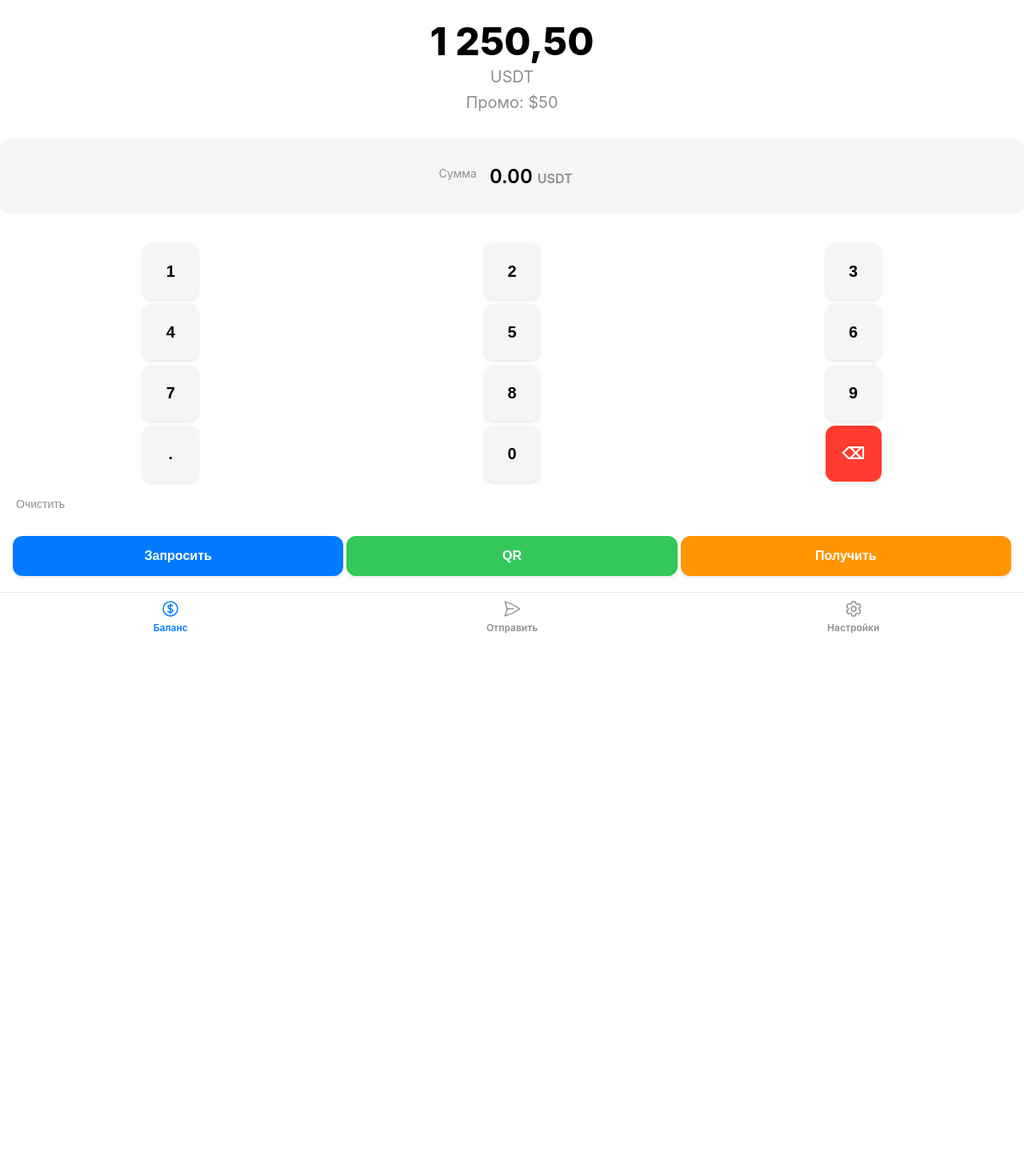
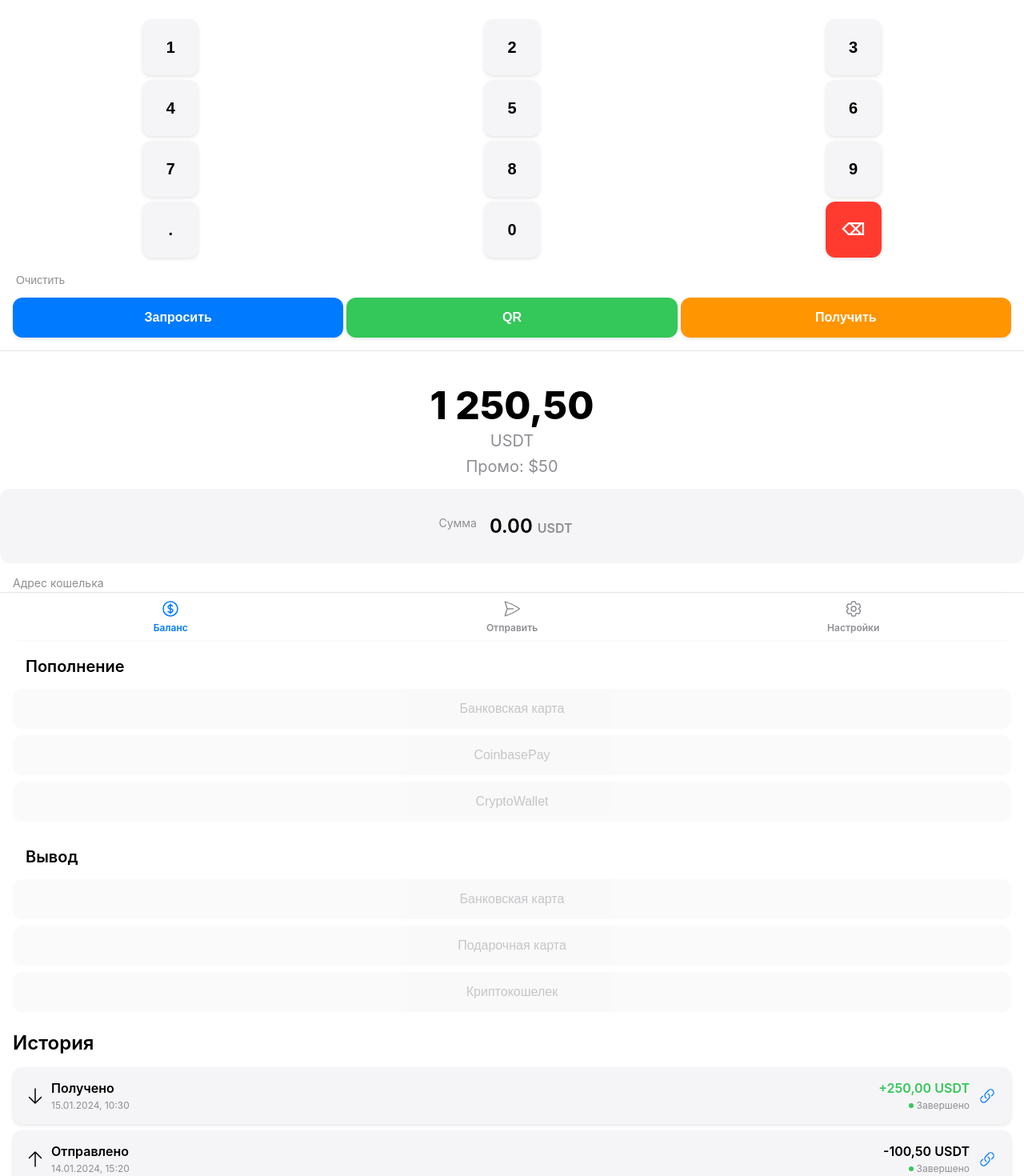
Before and after one commit to m1omania/metka, a React (Vite) app: page / in a window 1280 px wide. Shown: the top 1470 px of the page at 80% size. Before the commit the page ends 880 px from the top, so only its background shows below. Built offline with nearby package versions, Linux system fonts and the light colour scheme.

Commit message:
Reorder BalanceScreen: keyboard and buttons on top, rest content below

```diff
--- a/src/screens/BalanceScreen.css
+++ b/src/screens/BalanceScreen.css
@@ -6,11 +6,18 @@
   padding-bottom: 80px;
 }
 
+.balance-screen-top {
+  position: sticky;
+  top: 0;
+  background-color: #ffffff;
+  z-index: 10;
+  padding: 16px 0;
+  border-bottom: 1px solid #E5E5EA;
+}
+
 .balance-screen-content {
   flex: 1;
-  display: flex;
-  flex-direction: column;
-  justify-content: space-between;
+  padding-top: 16px;
 }
 
 .balance-screen.loading {
--- a/src/screens/BalanceScreen.tsx
+++ b/src/screens/BalanceScreen.tsx
@@ -1,7 +1,9 @@
 import React, { useState, useEffect } from 'react';
-import { Wallet } from '../types';
+import { Wallet, Transaction } from '../types';
 import { BalanceDisplay } from '../components/BalanceDisplay';
 import { DigitalKeyboard } from '../components/DigitalKeyboard';
+import { WalletAddress } from '../components/WalletAddress';
+import { TransactionHistory } from '../components/TransactionHistory';
 import { LinkShareModal } from '../components/LinkShareModal';
 import { WalletService } from '../services/walletService';
 import { generateRequestLink } from '../utils/linkGenerator';
@@ -9,6 +11,7 @@ import './BalanceScreen.css';
 
 export const BalanceScreen: React.FC = () => {
   const [wallet, setWallet] = useState<Wallet | null>(null);
+  const [transactions, setTransactions] = useState<Transaction[]>([]);
   const [amount, setAmount] = useState<string>('');
   const [showLinkModal, setShowLinkModal] = useState(false);
   const [linkUrl, setLinkUrl] = useState<string>('');
@@ -19,7 +22,9 @@ export const BalanceScreen: React.FC = () => {
 
   const loadData = async () => {
     const walletData = await WalletService.getWallet();
+    const transactionsData = await WalletService.getTransactions();
     setWallet(walletData);
+    setTransactions(transactionsData);
   };
 
   const handleKeyPress = (value: string) => {
@@ -69,18 +74,7 @@ export const BalanceScreen: React.FC = () => {
 
   return (
     <div className="balance-screen">
-      <div className="balance-screen-content">
-        <BalanceDisplay balance={wallet.balance} promoBalance={wallet.promoBalance} />
-
-        <div className="input-container">
-          <div className="input-label">Сумма</div>
-          <div className="input-box">
-            <div className="input-text">
-              {amount || '0.00'} <span className="input-currency">USDT</span>
-            </div>
-          </div>
-        </div>
-
+      <div className="balance-screen-top">
         <DigitalKeyboard
           onPress={handleKeyPress}
           onDelete={handleDelete}
@@ -98,7 +92,49 @@ export const BalanceScreen: React.FC = () => {
             Получить
           </button>
         </div>
+      </div>
 
+      <div className="balance-screen-content">
+        <BalanceDisplay balance={wallet.balance} promoBalance={wallet.promoBalance} />
+
+        <div className="input-container">
+          <div className="input-label">Сумма</div>
+          <div className="input-box">
+            <div className="input-text">
+              {amount || '0.00'} <span className="input-currency">USDT</span>
+            </div>
+          </div>
+        </div>
+
+        <WalletAddress address={wallet.address} />
+
+        <div className="deposit-section">
+          <div className="section-title">Пополнение</div>
+          <button className="deposit-button disabled" disabled>
+            Банковская карта
+          </button>
+          <button className="deposit-button disabled" disabled>
+            CoinbasePay
+          </button>
+          <button className="deposit-button disabled" disabled>
+            CryptoWallet
+          </button>
+        </div>
+
+        <div className="withdraw-section">
+          <div className="section-title">Вывод</div>
+          <button className="deposit-button disabled" disabled>
+            Банковская карта
+          </button>
+          <button className="deposit-button disabled" disabled>
+            Подарочная карта
+          </button>
+          <button className="deposit-button disabled" disabled>
+            Криптокошелек
+          </button>
+        </div>
+
+        <TransactionHistory transactions={transactions} />
       </div>
 
       <LinkShareModal
```
